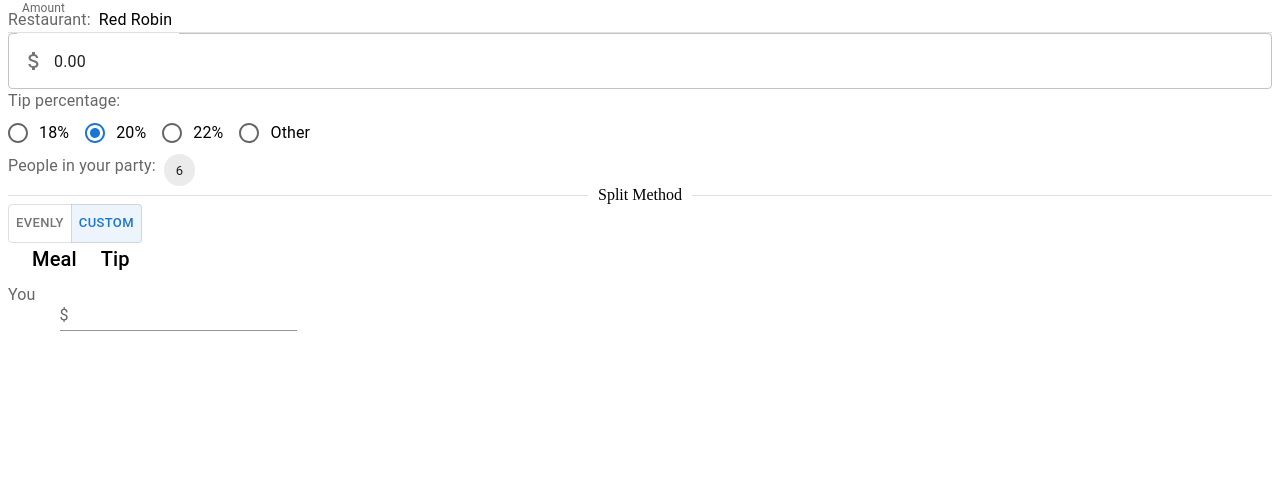
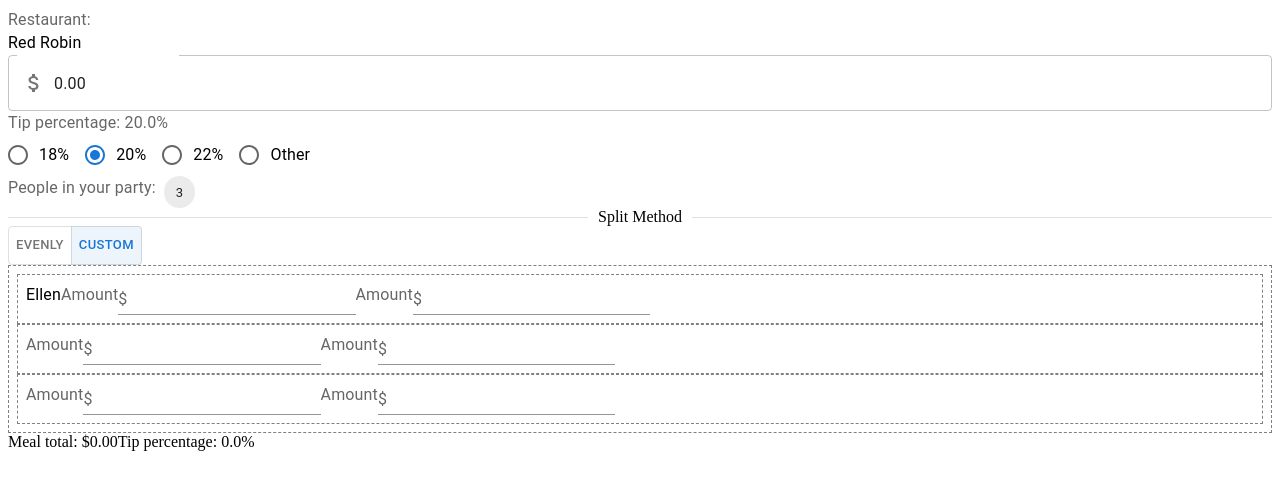
Before and after one commit to rpp2205-boc-dolomite/biteshare-app, a React app: page /mealdetails in a window 1280 px wide. Both pictures are taken after a click on the button "EVENLY". Shown: the top 490 px of the page. Built offline with nearby package versions, Linux system fonts and the light colour scheme; the HTML template or start-up script is replaced by a standard one.

Commit message:
setup components and change handlers

```diff
--- a/client/src/components/MealDetails.jsx
+++ /dev/null
@@ -1,122 +0,0 @@
-import * as React from 'react';
-import {
-  FormControl,
-  FormLabel,
-  FormControlLabel,
-  Typography,
-  Switch,
-  Radio,
-  RadioGroup,
-  Box,
-  Grid,
-  Divider,
-  Chip,
-  Button,
-  OutlinedInput,
-  InputAdornment,
-  Stack,
-  ToggleButton,
-  ToggleButtonGroup,
-  Link,
-  Input,
-  InputLabel,
-} from '@mui/material';
-import {
-  AttachMoney as AttachMoneyIcon,
-} from '@mui/icons-material';
-
-const restName = "Red Robin";
-const numParticipants = 6;
-const passedInData = {
-  friends: [{ name: "Clark W. Griswold", phone_num: "+12223334444" }, { name: "Cousin Eddie", phone_num: "+12123234343" }],
-  resInfo: { name: "Red Robin", address: "" },
-
-};
-// const textFieldVariant = "outlined";
-
-
-export default function MealDetails(props) {
-
-  const [splitMethod, setSplitMethod] = React.useState('even');
-
-  return (
-    <FormControl fullWidth>
-      <Stack direction="row" gap={1}>
-        <FormLabel>Restaurant:</FormLabel>
-        <Typography>{restName}</Typography>
-      </Stack>
-      <Divider></Divider>
-      {/*
-      Total: (text input)
-      Tip:
-      Number of friends:
-      Upload Receipt:
-      Split Method: (Evenly) (Custom)
-      */}
-
-      <OutlinedInput
-        id="bill-amount-text-field"
-        startAdornment={<InputAdornment position="start"><AttachMoneyIcon /></InputAdornment>}
-        label="Bill Amount (excluding tip)"
-        // placeholder="Enter the bill amount, excluding tip.."
-        defaultValue="0.00"
-        onChange={() => { }}
-        required
-        fullWidth
-      />
-
-      <FormLabel id="choose-tip-group-label">Tip percentage:</FormLabel>
-      <RadioGroup
-        defaultValue="0.20"
-        name="choose-tip-group"
-        row
-        margin="none"
-      >
-        <FormControlLabel value="0.18" control={<Radio />} label="18%" />
-        <FormControlLabel value="0.20" control={<Radio />} label="20%" />
-        <FormControlLabel value="0.22" control={<Radio />} label="22%" />
-        <FormControlLabel value="-1" control={<Radio />} label="Other" />
-      </RadioGroup>
-
-      <Stack direction="row" gap={1}>
-        <FormLabel>People in your party:</FormLabel>
-        <Chip label={numParticipants} />
-      </Stack>
-
-      <Divider>Split Method</Divider>
-
-      <Box>
-        <ToggleButtonGroup
-          color="primary"
-          size="small"
-          value={splitMethod}
-          exclusive
-          onChange={() => splitMethod === 'even' ? setSplitMethod('custom') : setSplitMethod('even')}
-          aria-label="Platform"
-        >
-          <ToggleButton value="even">Evenly</ToggleButton>
-          <ToggleButton value="custom">Custom</ToggleButton>
-        </ToggleButtonGroup>
-
-
-        <Grid container spacing={1}>
-          <Grid container item spacing={3}>
-            <Grid item></Grid><Grid item><Typography variant="h6">Meal</Typography></Grid><Grid item><Typography variant="h6">Tip</Typography></Grid>
-          </Grid>
-          <Grid container item spacing={3}>
-            <Grid item><FormLabel id="choose-tip-group-label">You</FormLabel></Grid><Grid item><InputLabel htmlFor="standard-adornment-amount">Amount</InputLabel>
-              <Input
-                id="standard-adornment-amount"
-                startAdornment={<InputAdornment position="start">$</InputAdornment>}
-              /></Grid><Grid item></Grid>
-          </Grid>
-        </Grid>
-      </Box>
-
-      {/* <Link to={{ pathname: "/review" }} state={this}>
-        <Button>Save</Button>
-      </Link> */}
-    </FormControl>
-
-  );
-};
--- /dev/null
+++ b/client/src/components/MealDetails/CustomSplit.jsx
@@ -0,0 +1,25 @@
+import * as React from 'react';
+import CustomSplitFriend from './CustomSplitFriend.jsx';
+import {
+  Box
+} from '@mui/material';
+
+export default function CustomSplit({ hidden, setFriendData, host, friends, mealTotal, evenMealAmt, tipPercent }) {
+
+  return (<>
+    <Box hidden={hidden} fullWidth sx={{ p: 1, border: '1px dashed grey' }}>
+      <CustomSplitFriend name={host.name} meal={host.meal_amount} tip={host.tip_amount} setMeal={amt => setFriendData(-1, { meal_amount: amt })} setTip={amt => setFriendData(-1, { tip_amount: amt })} />
+      {friends.map((friend, index) =>
+        <CustomSplitFriend
+          meal={friend.meal_amount}
+          tip={friend.tip_amount}
+          setMeal={amt => setFriendData(index, { meal_amount: amt })}
+          setTip={amt => setFriendData(index, { tip_amount: amt })} />
+      )}
+    </Box>
+    <Box>
+        Meal total: ${mealTotal.toFixed(2)}
+        Tip percentage: {(tipPercent * 100 || 0).toFixed(1)}%
+    </Box>
+  </>);
+};
--- /dev/null
+++ b/client/src/components/MealDetails/CustomSplitFriend.jsx
@@ -0,0 +1,33 @@
+import * as React from 'react';
+import {
+  Box,
+  Input,
+  InputLabel,
+  Stack,
+  InputAdornment,
+  Typography
+} from '@mui/material';
+
+export default function CustomSplitFriend({ name, meal, tip, setMeal, setTip }) {
+
+
+
+  return (
+    <Box fullWidth sx={{ p: 1, border: '1px dashed grey' }}>
+      <Stack direction="row">
+        <Typography>{name}</Typography>
+        <InputLabel>Amount</InputLabel>
+        <Input
+          id="standard-adornment-amount"
+          startAdornment={<InputAdornment position="start">$</InputAdornment>}
+          onChange={e => console.log('CHANGED!', e.target.value)}
+        />
+        <InputLabel>Amount</InputLabel>
+        <Input
+          id="standard-adornment-amount"
+          startAdornment={<InputAdornment position="start">$</InputAdornment>}
+        />
+      </Stack>
+    </Box>
+  );
+};
--- /dev/null
+++ b/client/src/components/MealDetails/MealDetails.jsx
@@ -0,0 +1,145 @@
+import * as React from 'react';
+import CustomSplit from './CustomSplit.jsx';
+import {
+  FormControl,
+  FormLabel,
+  FormControlLabel,
+  Typography,
+  Switch,
+  Radio,
+  RadioGroup,
+  Box,
+  Grid,
+  Divider,
+  Chip,
+  Button,
+  OutlinedInput,
+  InputAdornment,
+  Stack,
+  ToggleButton,
+  ToggleButtonGroup,
+  Link,
+  Input,
+  InputLabel,
+  Paper
+} from '@mui/material';
+import {
+  AttachMoney as AttachMoneyIcon,
+} from '@mui/icons-material';
+
+const restName = "Red Robin";
+
+
+
+const passedInData = {
+  host: { user_id: '', name: "Ellen", phone_num: "" },
+  friends: [{ name: "Clark W. Griswold", phone_num: "+12223334444" }, { name: "Cousin Eddie", phone_num: "+12123234343" }],
+  resInfo: { name: "Red Robin", address: "" },
+
+};
+// const textFieldVariant = "outlined";
+
+const setFriendData = function (index, change) {
+  if (index === -1) {
+    Object.assign(passedInData.host, change);
+  } else {
+    Object.assign(passedInData.friends[index], change);
+  }
+};
+
+
+export default function MealDetails(props) {
+
+  const [guests, setGuests] = React.useState(passedInData.friends.length + 1);
+  const [splitMethod, setSplitMethod] = React.useState('even');
+  const [mealTotal, setMealTotal] = React.useState(0);
+  const [evenMealAmt, setEvenMealAmt] = React.useState(0);
+  const [tipPercent, setTipPercent] = React.useState(0.2);
+
+  const handleMealTotalChange = function (value) {
+    // console.log('Value', value);
+    setMealTotal(value);
+    setEvenMealAmt(value / guests);
+  };
+
+  const handleTipPercentChange = function (value) {
+    if (value !== "-1") {
+
+      setTipPercent(Math.abs(value));
+    }
+  };
+
+  const CustomInput = <OutlinedInput
+    startAdornment={<InputAdornment position="start"><AttachMoneyIcon /></InputAdornment>}
+    label="Bill Amount (excluding tip)"
+    required
+    fullWidth
+  />
+
+  return (<>
+    <FormLabel>Restaurant:</FormLabel>
+    <Typography>{restName}</Typography>
+    {/*
+    Total: (text input)
+    Tip:
+    Number of friends:
+    Upload Receipt:
+    Split Method: (Evenly) (Custom)
+    */}
+
+    <OutlinedInput
+      id="bill-amount-text-field"
+      startAdornment={<InputAdornment position="start"><AttachMoneyIcon /></InputAdornment>}
+      error={Number.isNaN(evenMealAmt)}
+      label="Bill Amount (excluding tip)"
+      // placeholder="Enter the bill amount, excluding tip.."
+      defaultValue={evenMealAmt || "0.00"}
+      onChange={e => handleMealTotalChange(Math.abs(e.target.value))}
+      required
+      fullWidth
+    />
+
+    <FormLabel id="choose-tip-group-label">Tip percentage: {(Math.abs(tipPercent * 100)).toFixed(1)}%</FormLabel>
+    <RadioGroup
+      defaultValue="0.20"
+      name="choose-tip-group"
+      row
+      margin="none"
+      onChange={e => handleTipPercentChange(e.target.value)}
+    >
+      <FormControlLabel value="0.18" control={<Radio />} label="18%" />
+      <FormControlLabel value="0.20" control={<Radio />} label="20%" />
+      <FormControlLabel value="0.22" control={<Radio />} label="22%" />
+      <FormControlLabel value="-1" control={<Radio />} label="Other" />
+    </RadioGroup>
+
+    <Stack direction="row" gap={1}>
+      <FormLabel>People in your party:</FormLabel>
+      <Chip label={guests} />
+      {/* mealTotal: {mealTotal.toFixed(2)}
+      evenMealAmt: {evenMealAmt.toFixed(2)} */}
+    </Stack>
+
+    <Divider>Split Method</Divider>
+
+    <ToggleButtonGroup
+      color="primary"
+      size="small"
+      value={splitMethod}
+      exclusive
+      onChange={() => splitMethod === 'even' ? setSplitMethod('custom') : setSplitMethod('even')}
+      aria-label="Platform"
+      sx={{alignSelf:'center'}}
+    >
+      <ToggleButton value="even">Evenly</ToggleButton>
+      <ToggleButton value="custom">Custom</ToggleButton>
+    </ToggleButtonGroup>
+
+    <CustomSplit hidden={splitMethod === 'even'} {...{setFriendData, mealTotal, evenMealAmt, ...passedInData}} />
+
+    {/* <Link to={{ pathname: "/review" }} state={this}>
+      <Button>Save</Button>
+    </Link> */}
+
+  </>);
+};
--- a/client/src/index.jsx
+++ b/client/src/index.jsx
@@ -6,7 +6,7 @@ import Meal from './components/Meal.jsx';
 
 import Navbar from './components/Navbar.jsx';
 import AddFriends from './components/createMeal/AddFriends.jsx';
-import MealDetails from './components/MealDetails.jsx';
+import MealDetails from './components/MealDetails/MealDetails.jsx';
 import Review from './components/Review.jsx';
 import SignUp from './components/SignUp.jsx';
 import Login from './components/Login.jsx';
```
